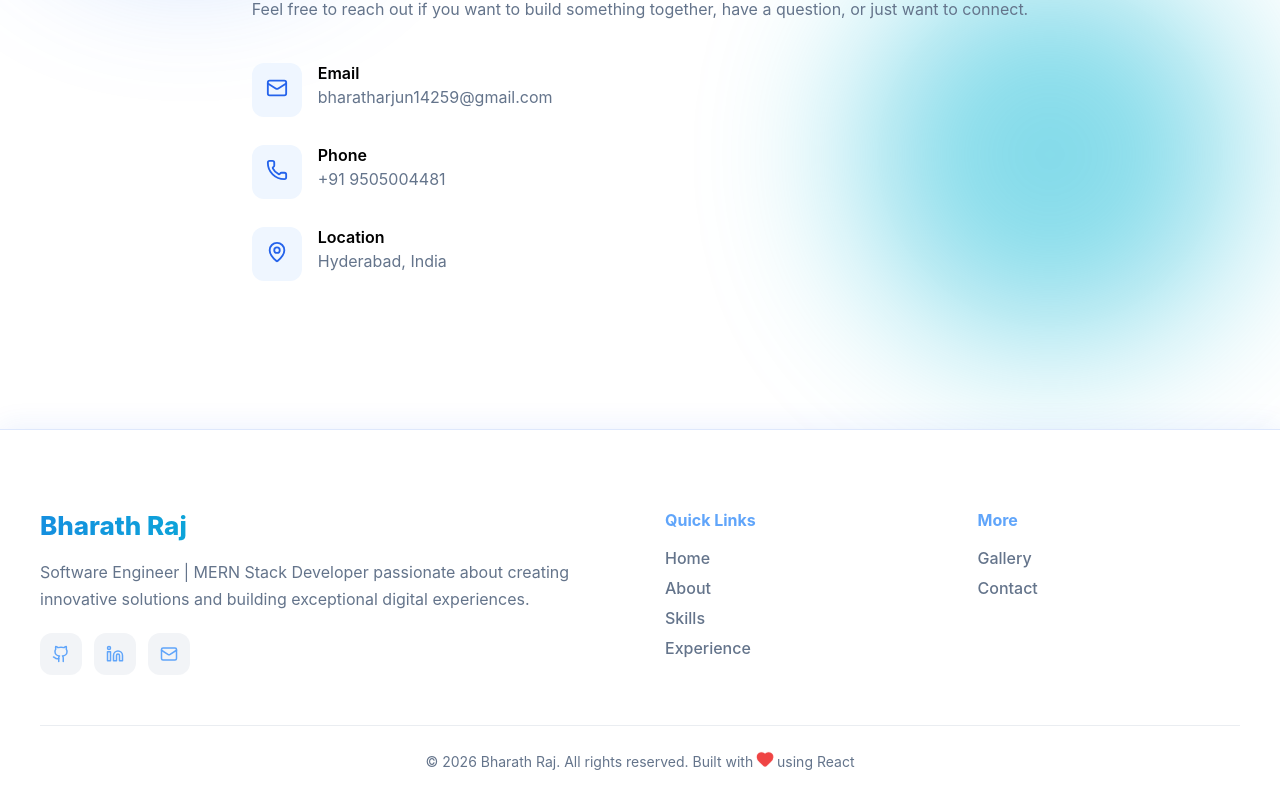
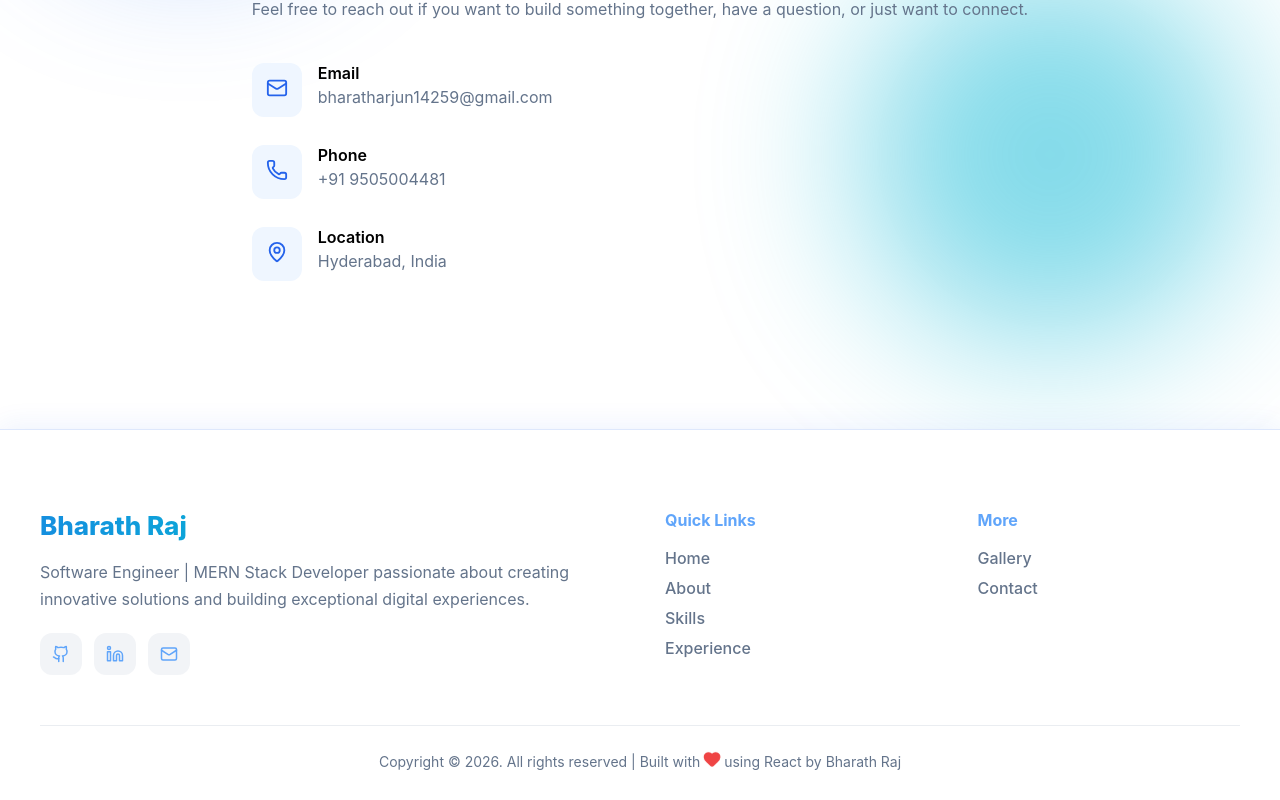
Before and after one commit to BharathRaj1425-IT/react-portfolio-website, a React (Create React App) app: page / in a window 1280 px wide. Shown: the part 5801-6601 px from the top of the page. Built offline with nearby package versions, Linux system fonts and the light colour scheme.

Commit message:
Update Footer.jsx

```diff
--- a/src/components/Footer.jsx
+++ b/src/components/Footer.jsx
@@ -223,11 +223,11 @@ const Footer = () => {
         {/* Bottom */}
         <div style={styles.bottom}>
           <div>
-            © {currentYear} {personalInfo.name}. All rights reserved. Built with{" "}
+           Copyright © {currentYear}. All rights reserved | Built with{" "}
             <span style={styles.heart}>
               <Heart size={16} fill="#ef4444" />
             </span>{" "}
-            using React
+            using React by {personalInfo.name}
           </div>
         </div>
       </div>
```
